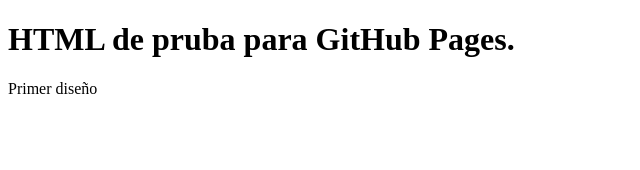
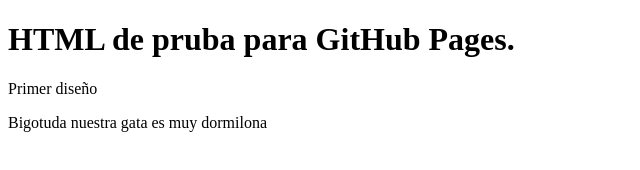
Before and after one commit to jkahn19/jkahn19.github.io, a plain HTML site: page index.html in a window 1280 px wide. Shown: the whole page, without its empty margins (0-640 px from the left). Drawn offline with Linux system fonts and the light colour scheme.

Commit message:
Cambios en index

```diff
--- a/index.html
+++ b/index.html
@@ -8,5 +8,6 @@
 <body>
     <h1>HTML de pruba para GitHub Pages.</h1>
     <p> Primer diseño</p>
+    <p> Bigotuda nuestra gata es muy dormilona</p>
 </body>
 </html>
```
